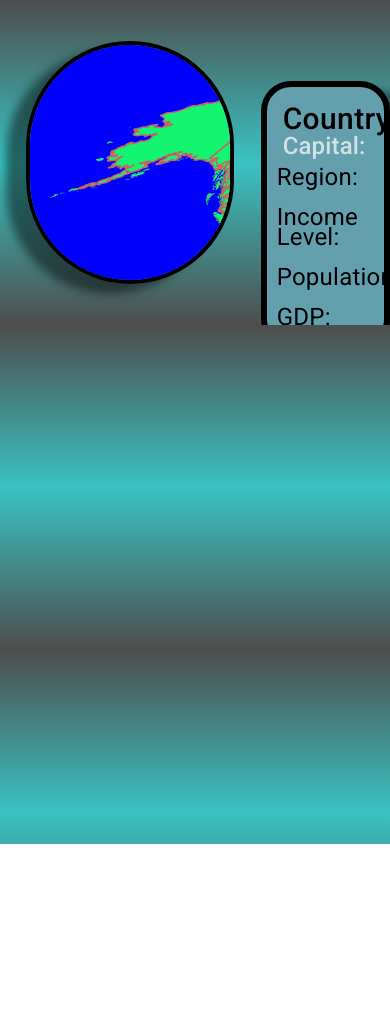
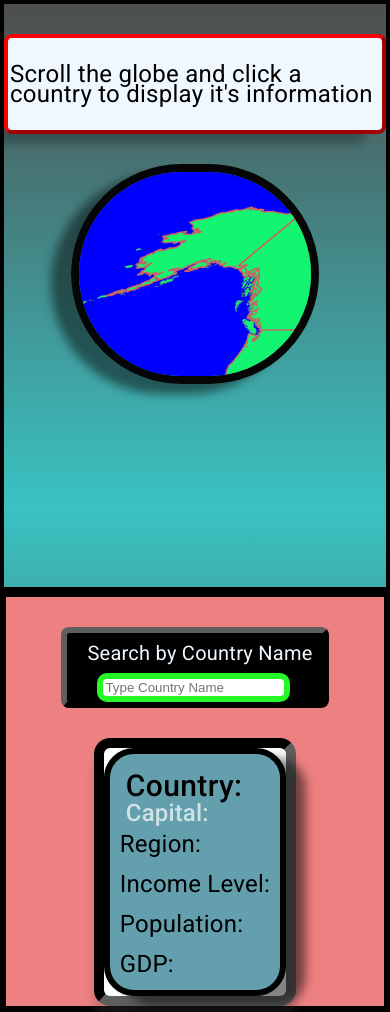
Before and after one commit to KalebGoad/map_project, an Angular app: page / in a window 390 px wide. Before the commit the page ends 844 px from the top, so only its background shows below. Built offline with nearby package versions, Linux system fonts and the light colour scheme.

Commit message:
Visual Design Changes

```diff
--- a/src/app/components/country-details/country-details.component.css
+++ b/src/app/components/country-details/country-details.component.css
@@ -1,4 +1,4 @@
-
+/* Adjusting these styles work, just mirror what exists in Home and adjust both until satisfied. */
 mat-card {
     margin: 0;
     top: 25%;
--- a/src/app/components/world-map/world-map.component.css
+++ b/src/app/components/world-map/world-map.component.css
@@ -1,12 +1,21 @@
 
-svg{
+g:hover path, path:hover {
+    fill: rgb(246, 5, 146);
+    stroke: red;
+    stroke-width: 1px;
+    transition: fill 0.2s;
 }
 
-.style_css_sheet{
-    g:hover path, path:hover {
-        fill: rgb(246, 5, 146);
-        stroke: red;
-        stroke-width: 1px;
-        transition: fill 0.2s;
-    }
+/* Next objective here is to learn how to customize the overflow. Webkits below don't work.
+trying first in the home component, as that is where the overflow, but try here as well since the above styling does affect the map well.
+
+Find tutorials on making the
+*/
+
+/* ::-webkit-scrollbar-track {
+    background: hsl(120, 75%, 50%)
 }
+
+ ::-webkit-scrollbar-thumb {
+    background: hsl(120, 100%, 20);
+}  */
--- a/src/app/home/home.component.css
+++ b/src/app/home/home.component.css
@@ -1,4 +1,18 @@
 /* the below styling changed the background, for some reason, the .class selector isn't working at all for the map. styling for this compenent is in the HTML */
+
+/* Below is the former styling used with inline css. */
+
+/* margin: 0;
+border: 4px solid black;
+border-radius: 400px;
+overflow: auto;
+box-shadow: -20px 10px 10px rgba(4, 4, 4, 0.483);
+background-color:  blue;
+width: 80%;
+max-width: 1000px;
+height: 75%;
+padding: 20px;
+max-height: 600px; */
 
 
 /* mat-grid-tile { */
@@ -6,14 +20,232 @@
     /* overflow: auto;
 } */
 
-/* mat-grid-tile::-webkit-scrollbar-track { */
-    /* background: hsl(120, 75%, 50%)
-} */
+/* ::-webkit-scrollbar-track {
+    background: hsl(120, 75%, 50%)
+}
 
-/* ::-webkit-scrollbar-thumb {
+ ::-webkit-scrollbar-thumb {
     background: hsl(120, 100%, 20);
-}  These webkits aren't working.  */
+}   These still aren't working AS Global Styles at least.
+Check these styles by applying them to world-map component.*/
 
-/* div.world-map-container { */
-    /* overflow: auto;  The div.world-map-container, or just .world-map-container do not work for selecting and styling*/
-/* } */
+
+
+
+.container {
+    display: flex;
+}
+
+/* Start of the Map Component */
+.map {
+    width: 75vw;
+    height: 100vh;
+    border: 4px solid black;
+}
+
+    .map-header {
+        display: flex;
+        background-color: aliceblue;
+        margin: auto;
+        margin-top: 30px;
+        height: auto;
+        align-items: center;
+        width: fit-content;
+        border: 4px outset rgb(244, 5, 5);
+        border-radius: 8px;
+        box-shadow: -20px 10px 10px rgba(4, 4, 4, 0.246);
+    }
+
+        .click-globe {
+            display: block;
+            margin: auto;
+            font-size: 30px;
+            padding: 10px;
+            left: 50%;
+            align-items: center;
+        }
+
+            .world-map-container {
+                margin: auto;
+                margin-top: 20%;
+                align-items: center;
+                overflow: auto;
+                height: 400px;
+                width: 65%;
+                background-color:  blue;
+                border: 8px solid rgb(6, 6, 6);
+                border-radius: 400px;
+                box-shadow: -20px 10px 10px rgba(4, 4, 4, 0.483);
+            }
+
+                .SVG_import {
+                    /* placeholder in case styling is applied here, if this doesn't fix the SVG behavior, move on. */
+                }
+
+ /* Start of Data Component */
+
+.data {
+    width: 35vw;
+    height: 100vh;
+    align-content: stretch;
+    background-color: rgb(237, 128, 128);
+    border: 6px solid black;
+}
+
+    .data-header {
+        margin: auto;
+        margin-top: 30px;
+        align-items: center;
+        background-color: black;
+        height: auto;
+        max-width: fit-content;
+        border: 6px outset rgb(10, 10, 10);
+        border-radius: 8px;
+    }
+
+        .search {
+            padding: 10px;
+            margin: auto;
+            margin-left: 10px;
+            font-size: 20px;
+            color:aliceblue;
+        }
+            #search-field {
+                margin: auto;
+                margin-left: 30px;
+                border: 6px solid rgba(3, 247, 3, 0.862);
+                border-radius: 10px;
+            }
+
+                .country-data {
+                    margin: auto;
+                    margin-top: 30px;
+                    align-items: center;
+                    align-content: stretch;
+                    height: auto;
+                    max-width: fit-content;
+                    background-color: rgb(252, 252, 252);
+                    border: 10px inset rgb(10, 10, 10);
+                    border-radius: 16px;
+                    box-shadow: 0px 20px 10px rgba(76, 73, 73, 0.246);
+                }
+
+                    .output-text {
+                        /* This is a placeholder for extra text customizing. */
+                    }
+/* Media Queries for increasing SVG World map: use Min-width */
+
+@media (min-width: 1100px) {
+    .world-map-container {
+        margin-top: 15%;
+        height: 500px;
+    }
+}
+
+
+@media (min-width: 1350px) {
+    .world-map-container {
+        margin-top: 10%;
+        height: 600px;
+    }
+}
+
+@media (min-width: 1550px) {
+    .world-map-container {
+        margin-top: 8%;
+        height: 700px;
+    }
+}
+
+@media (min-width: 2000px) {
+    .world-map-container {
+        margin-top: 6%;
+        height: 800px;
+    }
+}
+
+@media (min-width: 2350px) {
+    .world-map-container {
+        margin-top: 5%;
+        height: 900px;
+        border-radius: 700px;
+    }
+}
+
+@media (min-width: 2455px) {
+    .world-map-container {
+        margin-top: 5%;
+        height: 1000px;
+        border-radius: 800px;
+    }
+}
+
+@media (min-width: 2900px) {
+    .world-map-container {
+        margin-top: 5%;
+        height: 1100px;
+        border-radius: 900px;
+    }
+}
+
+
+/* Beginning of page break to mobile devices: Use Max-width*/
+
+@media (max-width: 800px) {
+    .container {
+        flex-direction: column;
+    }
+
+    .map {
+        width: 100vw;
+        height: 70vh;
+    }
+
+        .map-header {
+        height: 100px;
+        max-width: fit-content;
+        }
+
+            .click-globe {
+                margin: auto;
+                padding: 2px;
+                font-size: 24px;
+            }
+                .world-map-container {
+                    margin-top: 30px;
+                    height: 400px;
+                }
+
+    .data {
+        width: 100vw;
+        height: fit-content;
+        align-content: stretch;
+    }
+
+        .data-header {
+
+        }
+
+            .search {
+
+            }
+
+                .country-data {
+
+                }
+
+}
+
+
+/* Media Queries for adjusting SVG world map to small devices. In order to match the world scaling portion, we will have to find a way to adjust the SVG viewport and viewBox in accordance. Sizing up the Viewbox part will make the countries much smaller, and therefore, the search function more necessary. */
+@media (max-width: 530px) {
+    .world-map-container {
+        height: 300px;
+    }
+}
+
+@media (max-width: 400px) {
+    .world-map-container {
+        height: 220px;
+    }
+}
--- a/src/app/home/home.component.html
+++ b/src/app/home/home.component.html
@@ -1,33 +1,25 @@
+<!-- Notes for below similarities to my Vanilla blueprint:
+    world-map-container = svg_content   Will apply those setting here. the difference being an extra div inside to bring in country id.
+    potential issue if doesn't work, the former mat-grid-list..See if the SVG components really on that, change to what's needed to work here.
+    We'll have to change some stuff in input form to bring in info from API. Likely do this in the country-details component.
+-->
+<div class="container">
+    <div class="map">
+        <div class="map-header">
+            <p class="click-globe">Scroll the globe and click a country to display it's information</p>
+        </div>
+        <div class="world-map-container">
+            <app-world-map (grabCountryID)="grabID($event)" class="SVG_import"></app-world-map>
+        </div>
+    </div>
 
-
-<mat-grid-list cols="3" rowHeight="4:5">
-    <mat-grid-tile
-        [colspan]="2"
-        [rowspan]="2"
-        >
-        <!-- The below format on HTML inline is needed with this component for styling the map -->
-        <div id="world-map-container" style="
-        margin: 0;
-        border: 4px solid black;
-        border-radius: 400px;
-        overflow: auto;
-        box-shadow: -20px 10px 10px rgba(4, 4, 4, 0.483);
-        background-color:  blue;
-        width: 80%;
-        max-width: 1000px;
-        height: 75%;
-        padding: 20px;
-        max-height: 600px;
-        "
-        >
-            <app-world-map (grabCountryID)="grabID($event)"></app-world-map>
+    <div class="data">
+        <div class="data-header">
+            <p class="search">Search by Country Name</p>
+                <input type="text" id="search-field" placeholder="Type Country Name">
         </div>
-    </mat-grid-tile>
-    <mat-grid-tile
-        [colspan]="1"
-        [rowspan]="2">
-        <div style="width: 100%; height: 100%; margin: 20px">
-            <app-country-details [id]="id"></app-country-details>
+        <div class="country-data">
+            <app-country-details [id]="id" class="DATA_import"></app-country-details>
         </div>
-    </mat-grid-tile>
-</mat-grid-list>
+    </div>
+</div>
```
